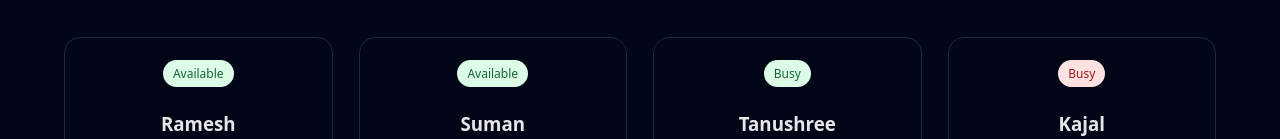
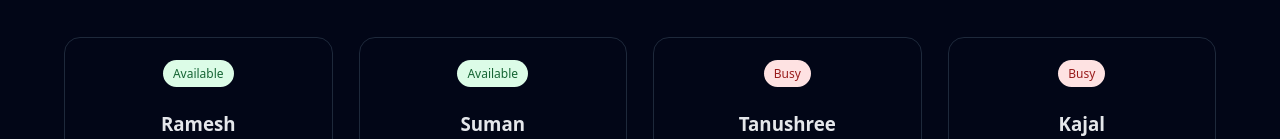
Before and after one commit to Ashokkpal/new1remp, a plain HTML site: page index.html in a window 1280 px wide. Shown: the part 661-800 px from the top of the page. Drawn offline with Linux system fonts and the light colour scheme.

Commit message:
Add files via upload

```diff
--- a/index.html
+++ b/index.html
@@ -96,7 +96,7 @@
         <button>Book Now</button>
       </div>
       <div class="worker-card">
-        <span class="badge available">Busy</span>
+        <span class="badge busy">Busy</span>
         <h3>Tanushree</h3>
         <p>Painter • Durgapur</p>
         <p class="rating">⭐ 4.6 Trust Score</p>
```
